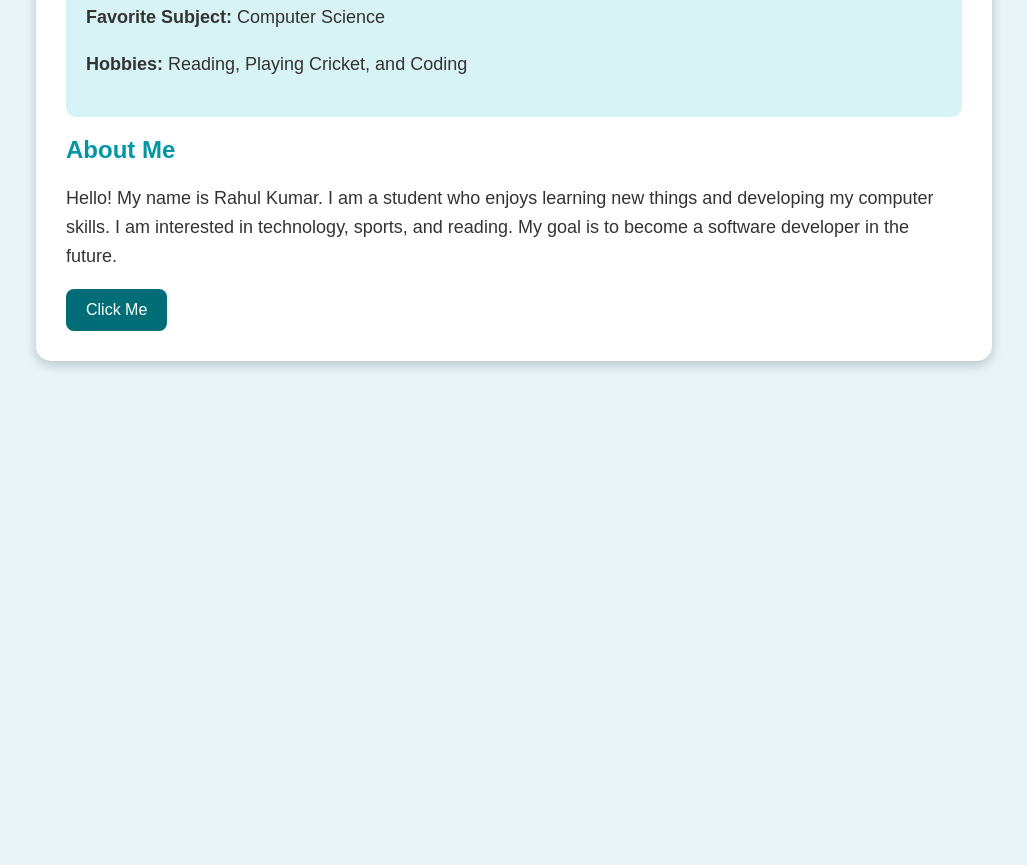
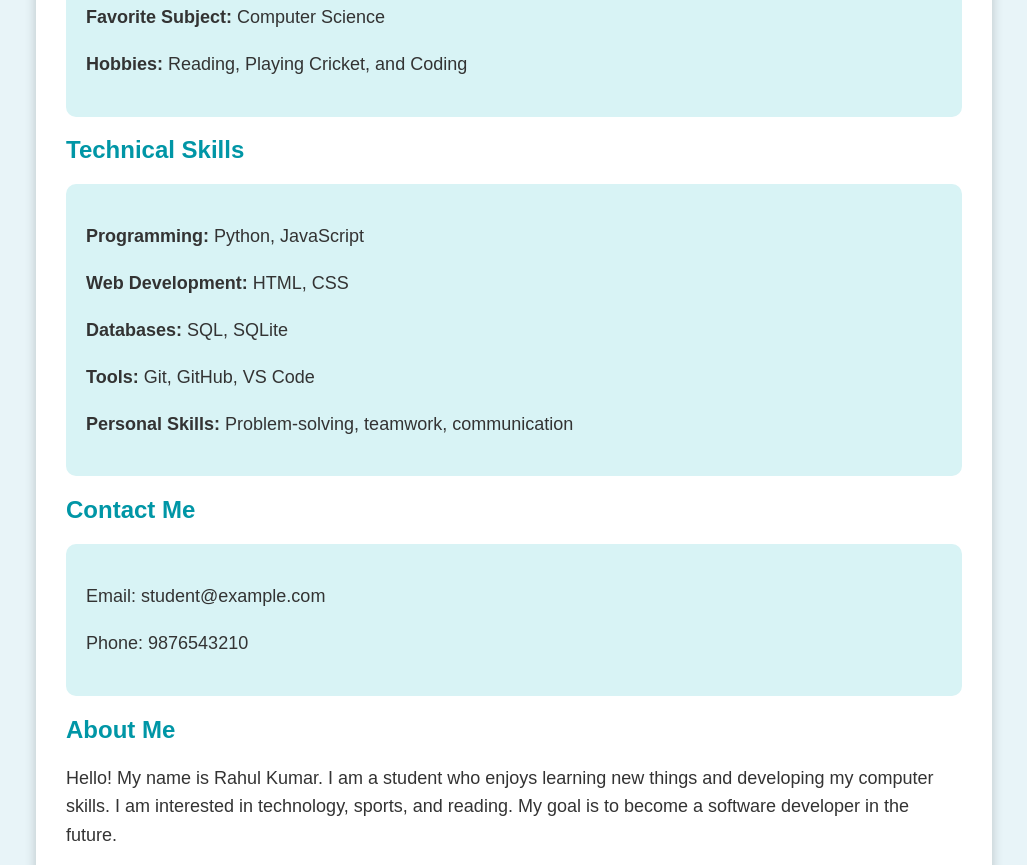
Before and after one commit to shreyas-somaiah/project, a plain HTML site: page index.html in a window 1280 px wide. Shown: the part 430-1295 px from the top of the page, without its empty margins (126-1153 px from the left). Before the commit the page ends 841 px from the top, so only its background shows below. Drawn offline with Linux system fonts and the light colour scheme.

Commit message:
Updated index page

```diff
--- a/index.html
+++ b/index.html
@@ -77,6 +77,23 @@
             <p><strong>Hobbies:</strong> Reading, Playing Cricket, and Coding</p>
         </div>
 
+        <h2>Technical Skills</h2>
+
+        <div class="student-info">
+            <p><strong>Programming:</strong> Python, JavaScript</p>
+            <p><strong>Web Development:</strong> HTML, CSS</p>
+            <p><strong>Databases:</strong> SQL, SQLite</p>
+            <p><strong>Tools:</strong> Git, GitHub, VS Code</p>
+            <p><strong>Personal Skills:</strong> Problem-solving, teamwork, communication</p>
+        </div>
+
+        <h2>Contact Me</h2>
+
+        <div class="student-info">
+            <p>Email: student@example.com</p>
+            <p>Phone: 9876543210</p>
+        </div>
+
         <h2>About Me</h2>
 
         <p>
```
